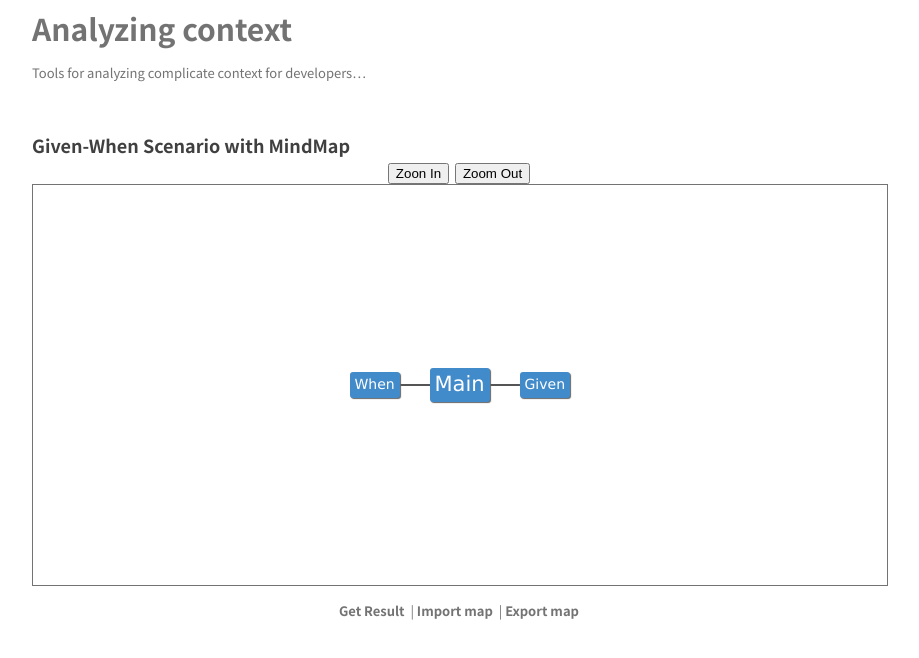
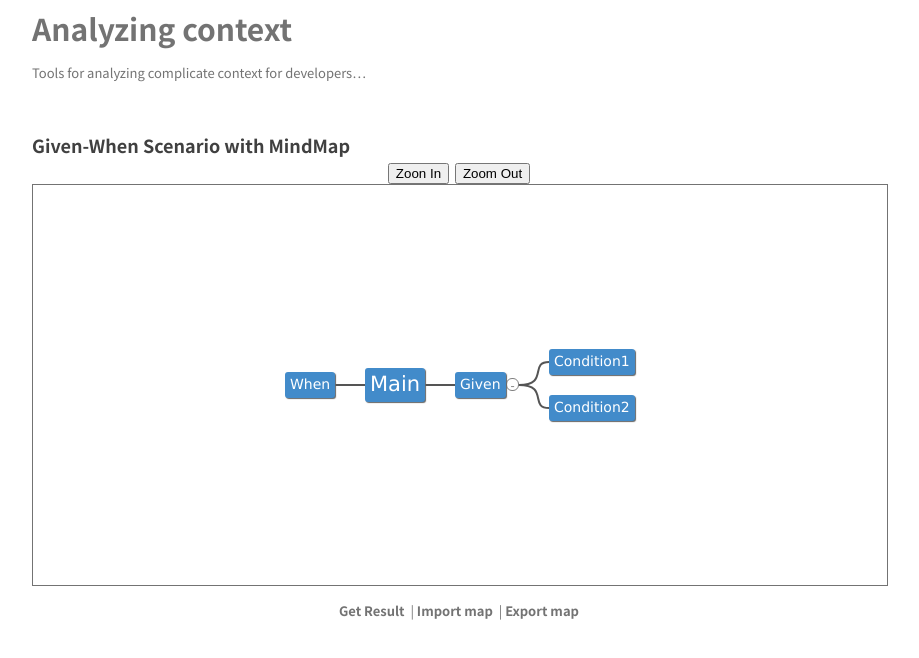
Before and after one commit to cheuora/Vue_Analyzingcontext, a Vue app in the folder frontend/: page /mindmapinput in a window 1280 px wide. Shown: the top 658 px of the page, without its empty margins (181-1100 px from the left). Built offline with nearby package versions, Linux system fonts and the light colour scheme.

Commit message:
modify Mindmapinput.vue

```diff
--- a/frontend/src/components/MindmapInput.vue
+++ b/frontend/src/components/MindmapInput.vue
@@ -61,8 +61,8 @@ export default {
              //expanded: false,
              direction: "right"
           },
-          // { id: "open1", parentid: "open", topic: "on GitHub" },
-          // { id: "open2", parentid: "open", topic: "BSD License" },
+          { id: "condition1", parentid: "given", topic: "Condition1" },
+          { id: "condition2", parentid: "given", topic: "Condition2" },
 
           // {
           //   id: "powerful",
```
